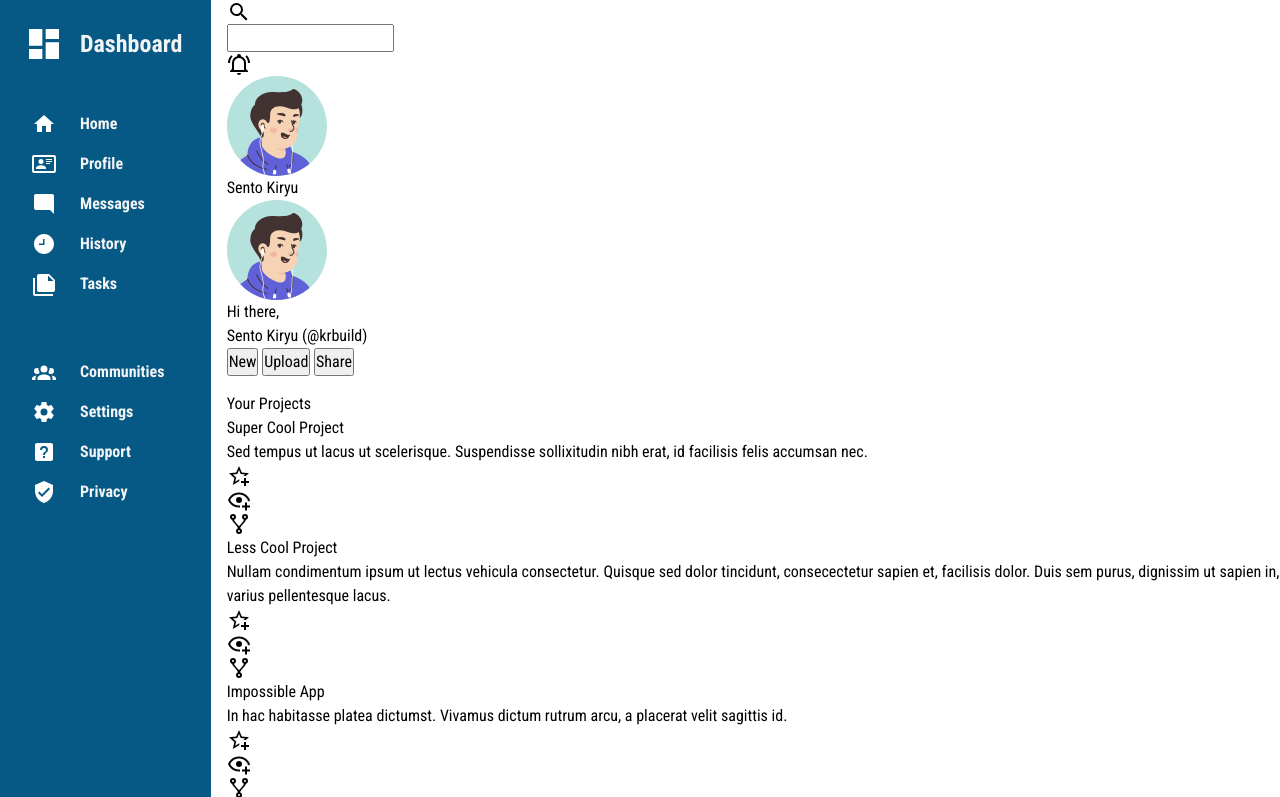
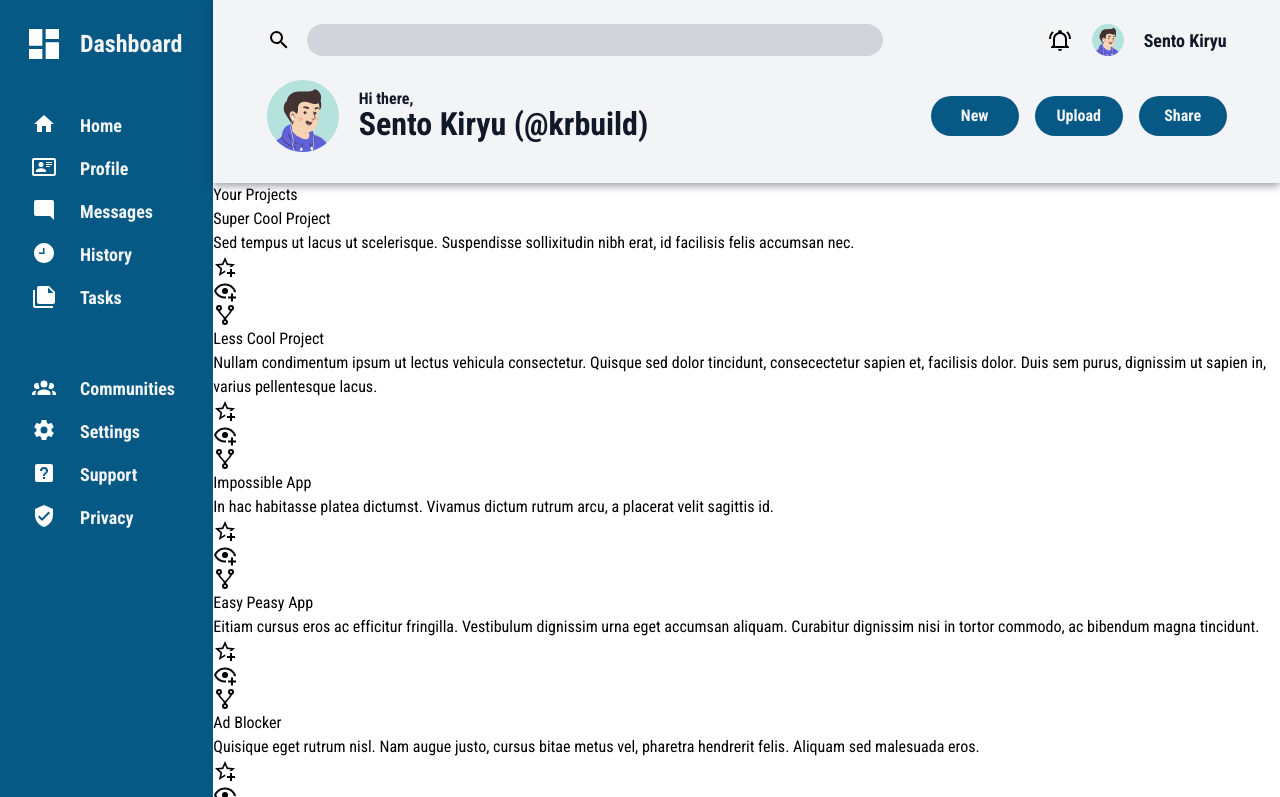
Before and after one commit to jonichi16/admin-dashboard, a plain HTML site: page index.html in a window 1280 px wide. Shown: the top 797 px of the page. Drawn offline with Linux system fonts and the light colour scheme.

Commit message:
Add style to header

```diff
--- a/style.css
+++ b/style.css
@@ -81,9 +81,6 @@ select {
 }
 
 /* Please remove below later */
-img {
-  width: 100px;
-}
 
 .icon {
   max-width: 24px;
@@ -92,15 +89,19 @@ img {
 
 /* Please remove above later */
 
-/* Sidebar styles */
 .wrapper {
   display: grid;
   grid-template-columns: 1fr 5fr;
-  grid-template-rows: 1fr 5fr;
-  gap: 1em;
+  grid-template-rows: 1fr 7fr;
   font-family: var(--font-primary);
 }
 
+img,
+.small-name {
+  cursor: pointer;
+}
+
+/* Sidebar styles */
 .nav {
   grid-row: 1 / 3;
   background-color: var(--color-primary-800);
@@ -145,10 +146,129 @@ img {
 }
 
 .label {
-  font-size: 1rem;
+  font-size: 1.125rem;
 }
 
 .sidebar a {
   text-decoration: none;
   color: var(--color-light-100);
 }
+
+/* Header styles */
+.header {
+  display: grid;
+  grid-template-columns: 1fr;
+  grid-auto-rows: min-content;
+  background-color: var(--color-light-100);
+  gap: 1.5em;
+  padding-top: 1.5em;
+  box-shadow: 0 3px 8px #11182769;
+}
+
+.container {
+  margin: 0 auto;
+  width: 90%;
+}
+
+.search-header {
+  display: grid;
+  grid-template-columns: 3fr 1fr;
+}
+
+.search-bar {
+  display: flex;
+  justify-content: flex-start;
+  align-items: center;
+  gap: 1em;
+}
+
+input {
+  max-height: 2em;
+  width: 80%;
+  background-color: var(--color-light-300);
+  border-radius: 100px;
+  border: none;
+  padding: 5px 10px;
+}
+
+input:focus {
+  outline: none;
+  border: 2px solid var(--color-primary-800);
+}
+
+.search-header-account {
+  display: flex;
+  justify-content: flex-end;
+  align-items: center;
+  gap: 1.25em;
+}
+
+.small-profile {
+  width: 2em;
+}
+
+.small-name {
+  font-size: 1.125rem;
+  font-weight: 700;
+  min-width: fit-content;
+  color: var(--color-dark-900);
+}
+
+.primary-header {
+  display: grid;
+  grid-template-columns: 2fr 1fr;
+}
+
+.primary-header-account {
+  display: flex;
+  justify-content: flex-start;
+  align-items: center;
+  gap: 1.25em;
+}
+
+.main-profile {
+  cursor: pointer;
+  width: 4.5em;
+}
+
+.user-greetings {
+  font-weight: 700;
+  min-width: fit-content;
+  color: var(--color-dark-900);
+  line-height: 1.1;
+}
+
+.user-greetings > p {
+  font-size: 1rem;
+}
+
+.user-greetings > h1 {
+  font-size: 2rem;
+}
+
+.primary-header-buttons {
+  display: flex;
+  justify-content: flex-end;
+  align-items: center;
+  gap: 1em;
+}
+
+.button {
+  font-size: 1rem;
+  font-weight: 700;
+  background-color: var(--color-primary-800);
+  color: var(--color-light-100);
+  width: 5.5em;
+  padding: 0.5em 1em;
+  border: none;
+  border-radius: 100px;
+  cursor: pointer;
+}
+
+.button:hover {
+  background-color: var(--color-primary-700);
+}
+
+.button:active {
+  transform: scale(1.1);
+}
```
